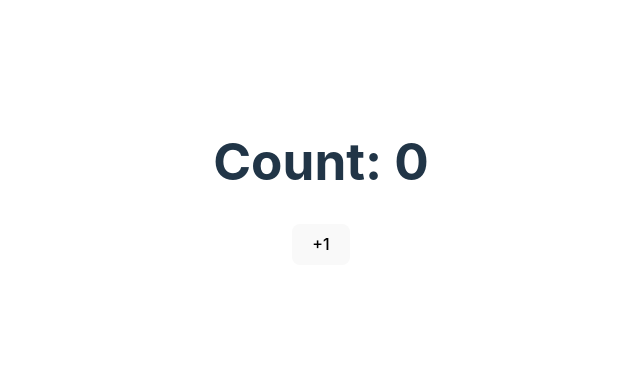
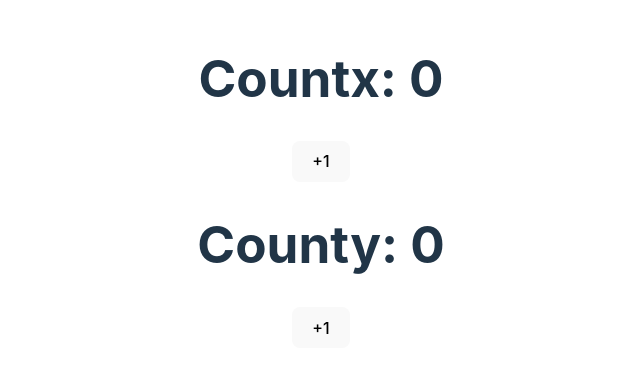
Before and after one commit to JajoriaYogesh04/ReactJS, a React (Vite) app in the folder chapter6/react-forms/: page / in a window 1280 px wide. Shown: the part 218-590 px from the top of the page, without its empty margins (319-959 px from the left). Built offline with nearby package versions, Linux system fonts and the light colour scheme.

Commit message:
Understanding dependencies

```diff
--- a/chapter6/react-forms/src/Counter.jsx
+++ b/chapter6/react-forms/src/Counter.jsx
@@ -1,19 +1,25 @@
 import { useState, useEffect } from "react"
 
 export default function Counter(){
-    let [count, setCount]= useState(0);
+    let [countx, setCountx]= useState(0);
+    let [county, setCounty]= useState(0);
 
-    let incCount=()=>{
-        setCount((currCount)=>(currCount+1));
+    let incCountx=()=>{
+        setCountx((currCountx)=>(currCountx+1));
+    }
+    let incCounty=()=>{
+        setCounty((currCounty)=>(currCounty+1));
     }
     useEffect(function printSomething(){
         console.log("I am useEffect");
-    })
+    },[])
 
     return(
         <div>
-            <h1>Count: {count}</h1>
-            <button onClick={incCount}>+1</button>
+            <h1>Countx: {countx}</h1>
+            <button onClick={incCountx}>+1</button>
+            <h1>County: {county}</h1>
+            <button onClick={incCounty}>+1</button>
         </div>
     )
 }
```
